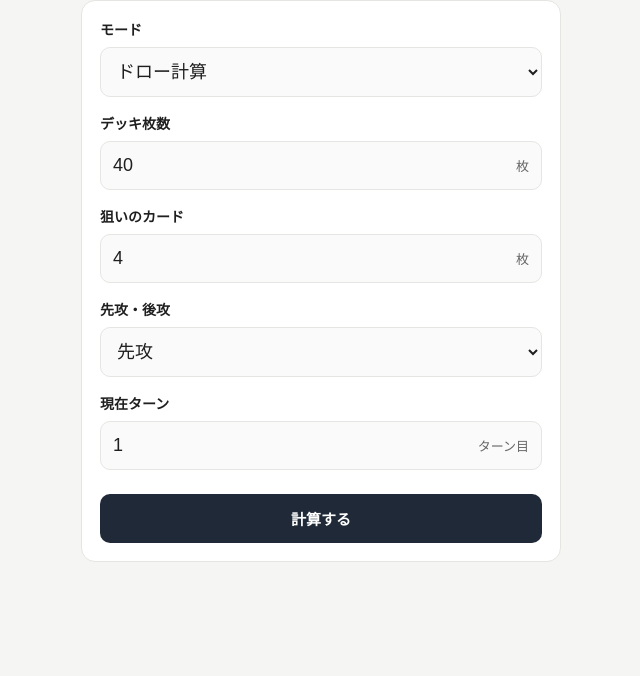
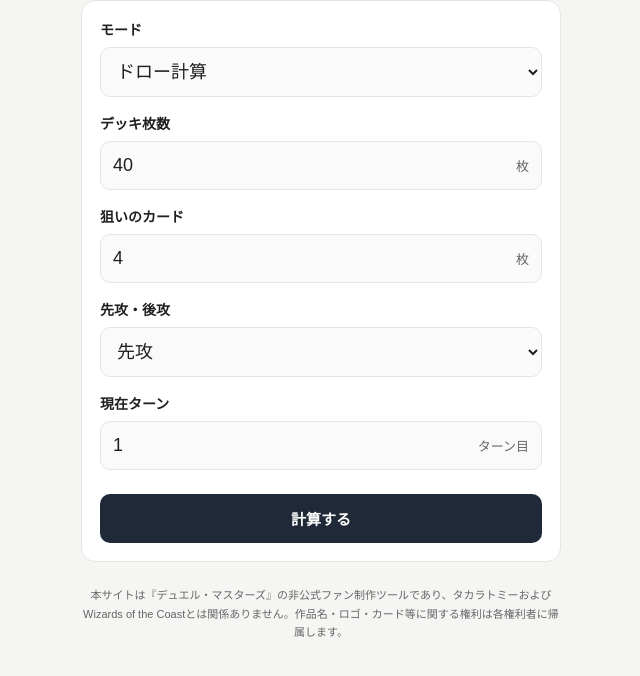
Before and after one commit to soji11210506/dmkeisan, a plain HTML site: page index.html in a window 1280 px wide. Shown: the part 100-776 px from the top of the page, without its empty margins (319-959 px from the left). Drawn offline with Linux system fonts and the light colour scheme.

Commit message:
Add files via upload

```diff
--- a/index.html
+++ b/index.html
@@ -77,6 +77,9 @@
       </form>
 
       <section class="result" id="result" aria-live="polite" hidden></section>
+      <footer class="disclaimer">
+        本サイトは『デュエル・マスターズ』の非公式ファン制作ツールであり、タカラトミーおよびWizards of the Coastとは関係ありません。作品名・ロゴ・カード等に関する権利は各権利者に帰属します。
+      </footer>
     </main>
   </body>
 </html>
--- a/static/style.css
+++ b/static/style.css
@@ -154,6 +154,14 @@ button {
   padding: 18px 16px 16px;
 }
 
+.disclaimer {
+  margin: 24px 2px 0;
+  color: var(--muted);
+  font-size: 11px;
+  line-height: 1.7;
+  text-align: center;
+}
+
 .label {
   margin: 0 0 10px;
   color: var(--muted);
```
